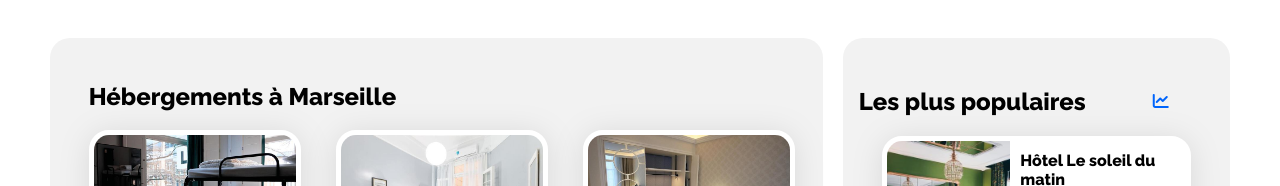
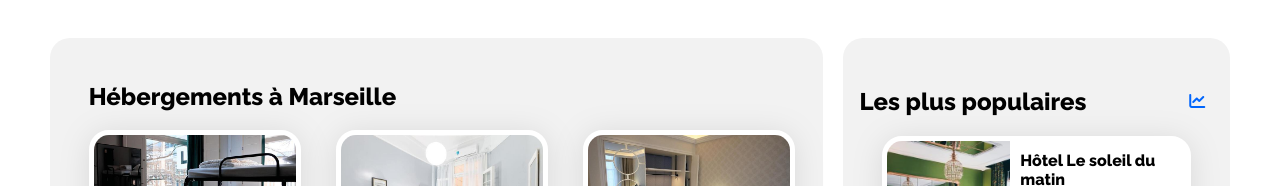
Before and after one commit to Furax420/P1_Bookie, a plain HTML site: page index.html in a window 1280 px wide. Shown: the part 433-619 px from the top of the page. Drawn offline with Linux system fonts and the light colour scheme.

Commit message:
Rectification icone pop

```diff
--- a/CSS/style.css
+++ b/CSS/style.css
@@ -399,9 +399,10 @@ flex-direction: column;
 
 .icon-and-title {
 display: grid;
-grid-template-columns: 4fr 1fr;
+grid-template-columns: 8fr 1fr;
 align-items: center;
 margin-top: 1.8em;
+grid-gap: 20px;
 
 }
 
```
